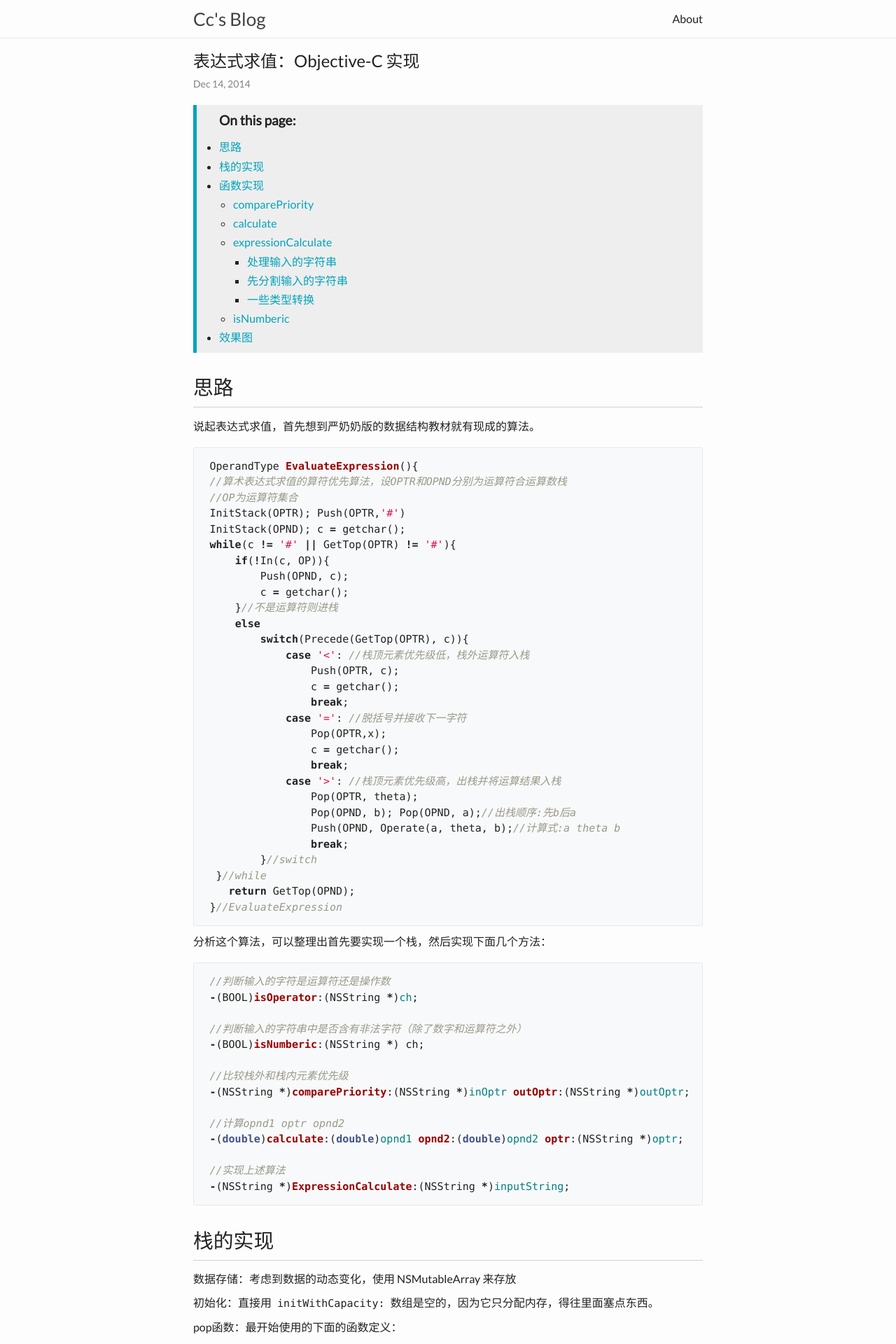
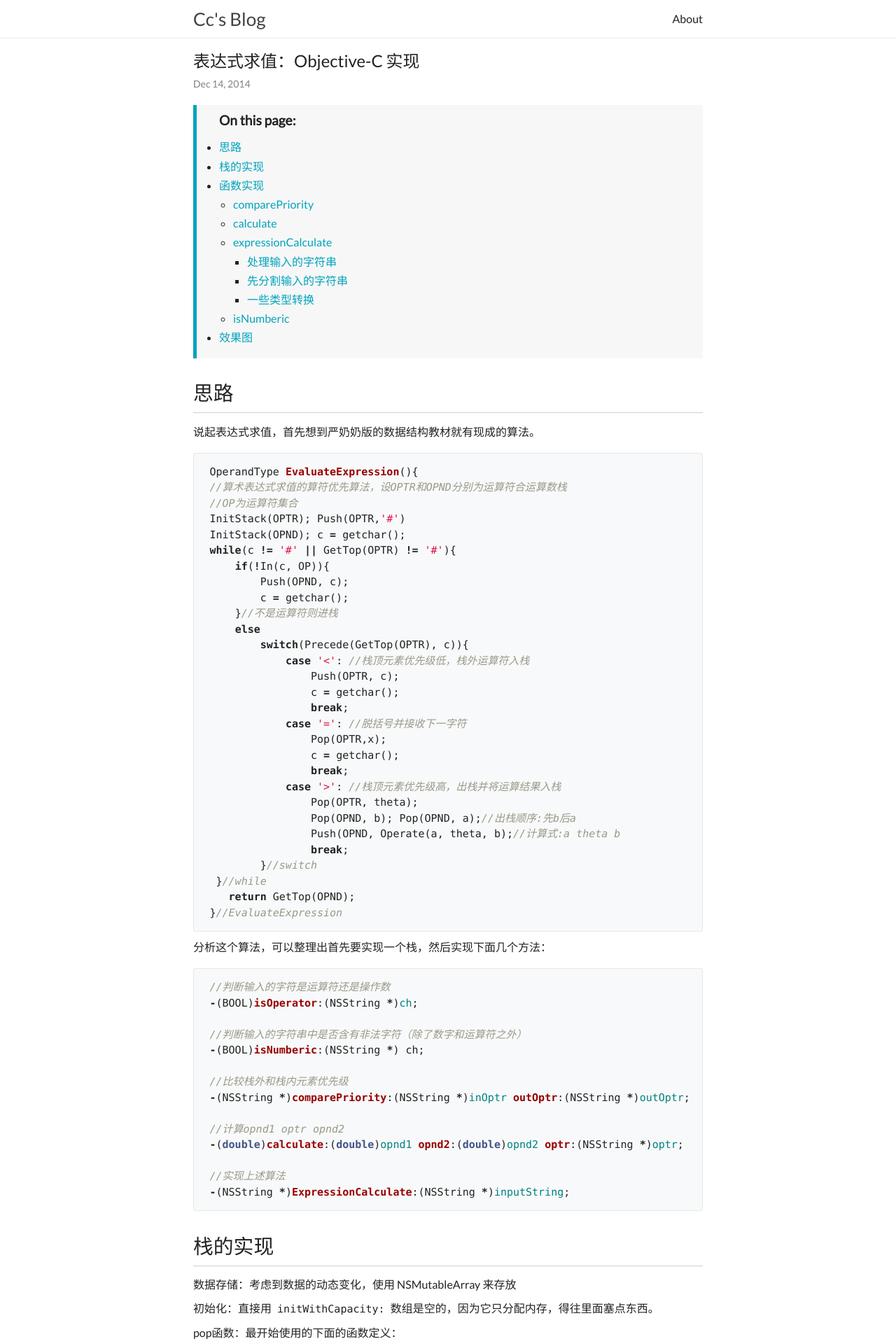
Before and after one commit to zchan0/zchan0.github.io, a Jekyll site: the page built from _posts/2014-12-14-evaluating-expression-with-objective-c.md, in a window 1280 px wide. Shown: the top 1920 px of the page at 70% size. Built offline with Jekyll 4.4.1, drawn with Linux system fonts in a browser that asks for light colours; comment, search, counter and statistics services are not loaded; a style sheet for code colours, icons or effects is not loaded.

Commit message:
Optimize style

````diff
--- a/_sass/minima.scss
+++ b/_sass/minima.scss
@@ -2,7 +2,7 @@
 
 // Define defaults for each variable.
 
-$base-font-family: Lato, 'PingFang SC', 'Hiragino Sans GB', 'Microsoft YaHei', 'WenQuanYi Micro Hei', Arial, Serif;
+$base-font-family: Lato, Ubuntu, 'PingFang SC', 'Microsoft YaHei', Arial, Serif;
 $code-font: "Source Code Pro", Consolas, "Liberation Mono", Menlo, Courier, monospace;
 $quote-font: Palatino, Optima, Georgia, serif;
 
@@ -21,7 +21,7 @@ $highlight-color:        #fffdd1 !default;
 $highlight-border-color: #ffedce !default;
 
 $code-background-color: #f8f9fa !default;
-$background-color:      #fdfdfd !default;
+$background-color:      #ffffff !default;
 $hr-color:              #cfcfcf !default;
 
 $brand-color:      #00A3BC !default;
@@ -62,3 +62,4 @@ $on-laptop:        800px !default;
 ;
 
 @import url('https://fonts.googleapis.com/css?family=Lato');
+@import url('//lib.f2ex.cn/cdn/googlefonts/css/Ubuntu.css?family=Ubuntu');
--- a/_sass/minima/_base.scss
+++ b/_sass/minima/_base.scss
@@ -49,12 +49,16 @@ ul, ol, dl, figure,
 img {
   max-width: 100%;
   vertical-align: middle;
+  display: block;
+  margin-left: auto;
+  margin-right: auto;
 }
 
 /**
  * Figures
  */
 figure > img {
+  max-width: 100%;
   display: block;
 }
 
@@ -191,7 +195,7 @@ code {
 
 // ``` code block
 pre {
-  margin: 1.2em 0 1.2em;
+  margin: 1.2em 0;
   padding: 1em 1.5em;
   display: block;
   overflow-x: auto;
@@ -291,10 +295,10 @@ hr {
 
 #markdown-toc {
   display: block;
-  padding: 0.5em 2em;
+  padding: 0.5em 2em 1em;
   margin-left: 0;
   margin-bottom: 20px;
-  background-color: #EEEEEE;
+  background-color: #f7f7f7;
   border-left: 5px solid $brand-color;
 
   line-height: 1.7em;
--- a/_sass/minima/_layout.scss
+++ b/_sass/minima/_layout.scss
@@ -176,13 +176,17 @@
 
   h1 { font-size:1.8em; }
   h2 { font-size:1.5em; }
-  h3 { font-size:1.3em; }
+  h3 { font-size:1.25em; }
   h4 { font-size:1.1em; }
   h5, h6 { font-size:1em; }
 
   h1 {
     border-bottom: 1px solid $hr-color;
     padding-bottom: 0.2em;
+  }
+
+  h3 {
+    color: #E84F89;
   }
 
   p a {
````
